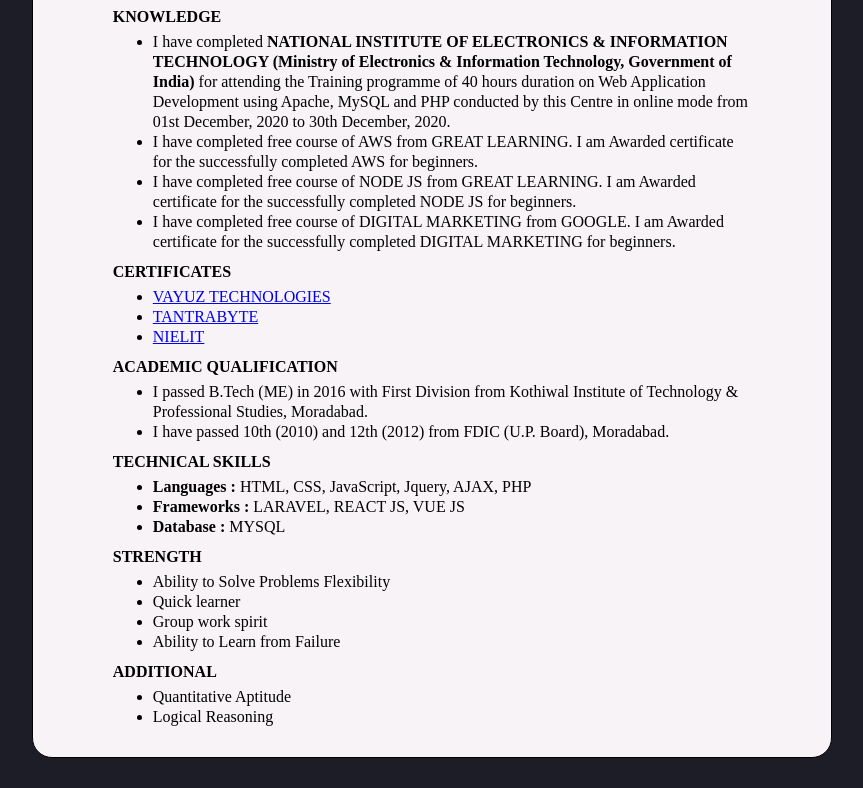
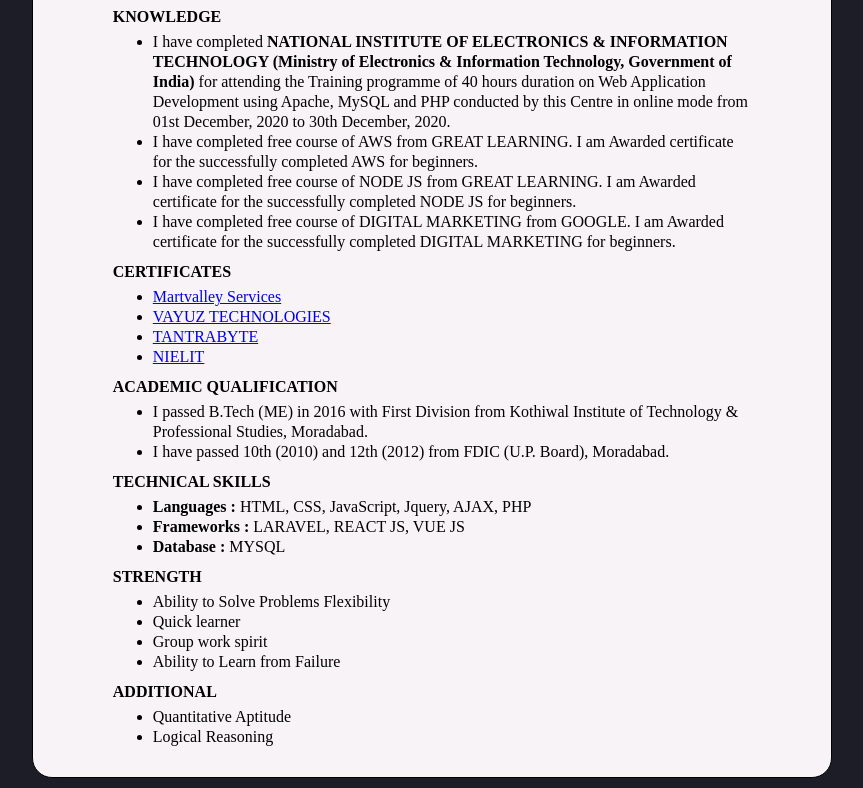
Before and after one commit to elahiadan/resume, a plain HTML site: page index.html in a window 1280 px wide. Shown: the part 1310-2098 px from the top of the page, without its empty margins (208-1071 px from the left). Drawn offline with Linux system fonts and the light colour scheme.

Commit message:
certificates added1

```diff
--- a/index.html
+++ b/index.html
@@ -139,6 +139,7 @@
             <div class="section">
                 <h4>CERTIFICATES</h4>
                 <ul>
+                    <li> <a href="certificate.html"> Martvalley Services </a></li>
                     <li> <a href="certificate.html"> VAYUZ TECHNOLOGIES </a></li>
                     <li> <a href="certificate.html"> TANTRABYTE </a></li>
                     <li> <a href="certificate.html"> NIELIT </a></li>
```
